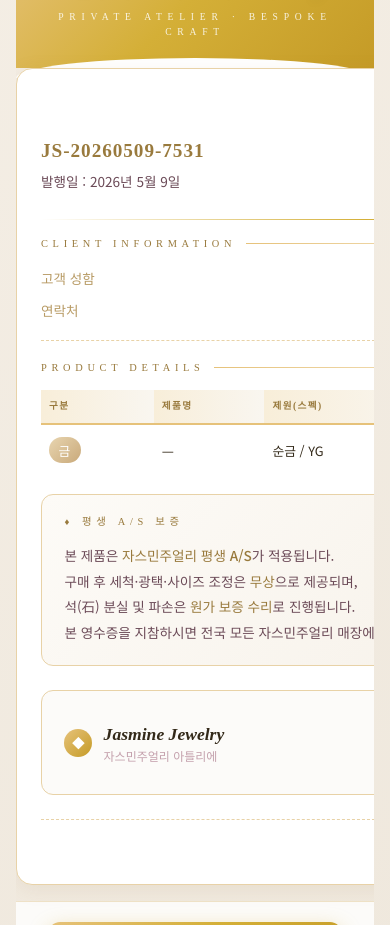
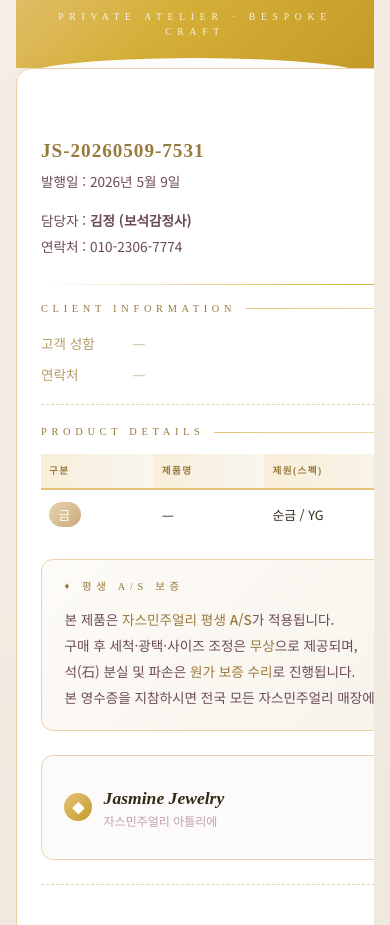
Before and after one commit to f1man/gold, a Next.js app: page /admin/invoice in a window 390 px wide. Shown: the part 2222-3147 px from the top of the page. Built offline with nearby package versions, Linux system fonts and the light colour scheme.

Commit message:
fix: align receipt info to the left on mobile to prevent it from being hidden off-screen

```diff
--- a/src/app/admin/invoice/page.module.css
+++ b/src/app/admin/invoice/page.module.css
@@ -620,4 +620,17 @@
     box-shadow: 0 4px 20px rgba(153,122,61,0.1);
     margin-bottom: 1rem;
   }
+  .receiptMeta {
+    flex-direction: column;
+    gap: 0.8rem;
+  }
+  .receiptMetaRight {
+    text-align: left;
+  }
+  .rRow {
+    justify-content: flex-start;
+  }
+  .rVal {
+    text-align: left;
+  }
 }
```
